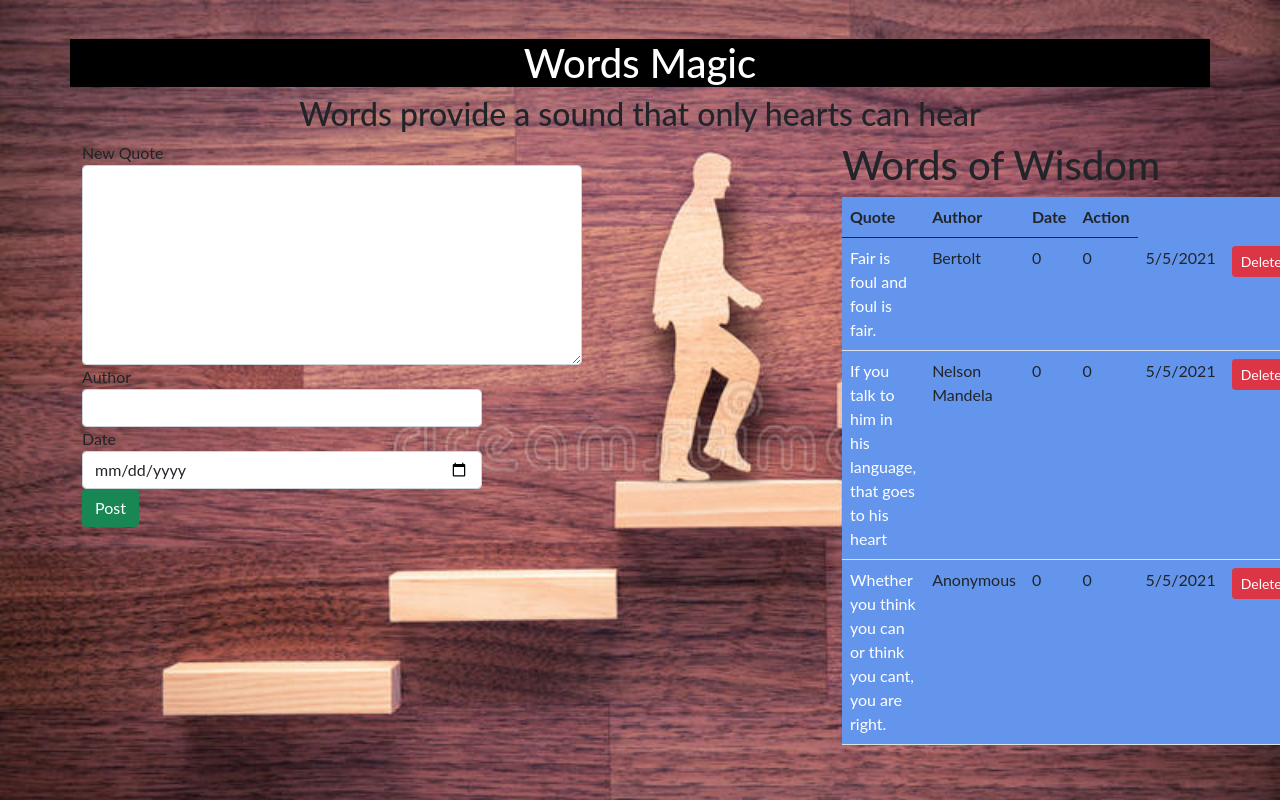
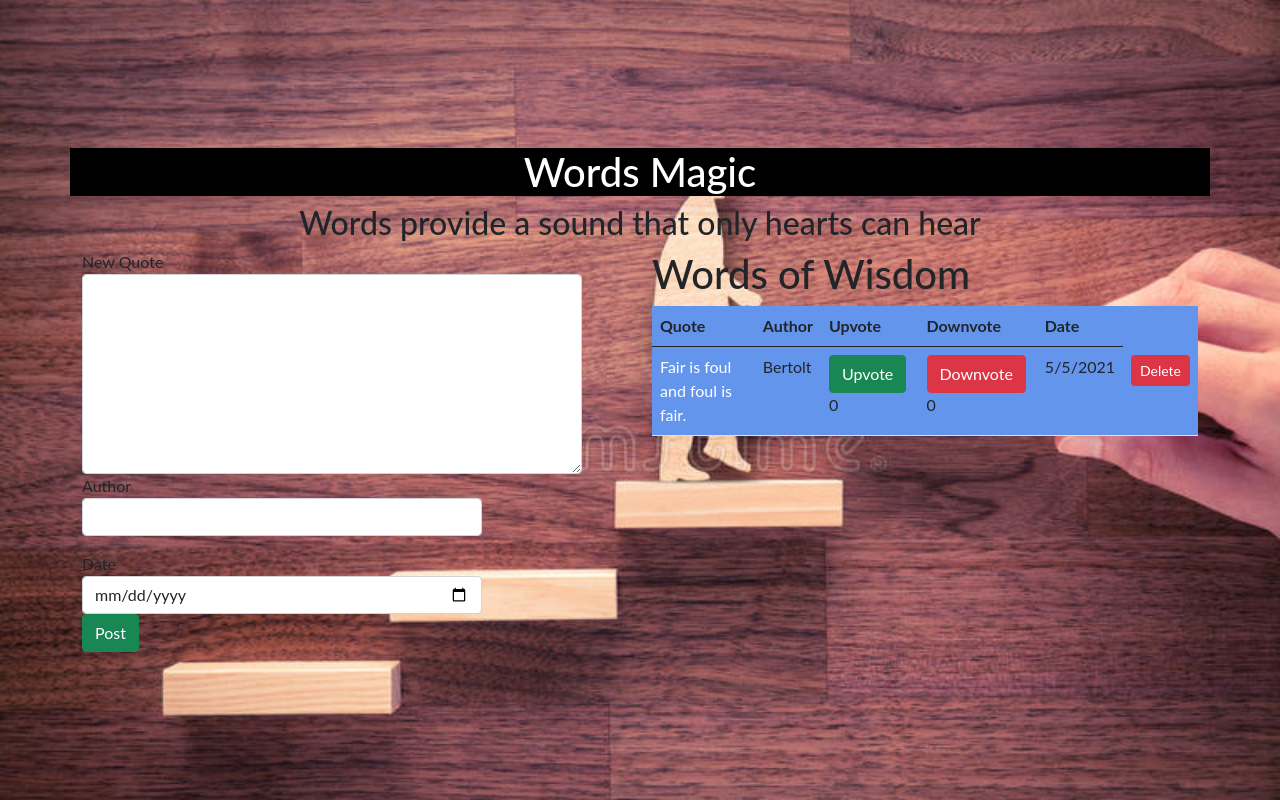
Before and after one commit to Evance23/Words, an Angular app: page / in a window 1280 px wide. Built offline with nearby package versions, Linux system fonts and the light colour scheme.

Commit message:
add new cganges

```diff
--- a/src/app/forms/forms.component.html
+++ b/src/app/forms/forms.component.html
@@ -1,7 +1,7 @@
 <div>
   <div class="container">
     <div class="row">
-      <div class="col-md-8">
+      <div class="col-md-6">
         <form>
           <div class="form-group">
             <div class="quotespace">
@@ -13,8 +13,9 @@
           <div class="detail-form">
             <label form="author">Author</label><br>
             <!-- <input type="text" name="author" class="form-control"> -->
-          <input type="text" required class="form-control" id="author" [(ngModel)]="newQuote.author" name="author">
-          </div>
+          <input type="text" required class="form-control" id="author" [(ngModel)]="newQuote.author" name="author" #author>
+            <p>{{author.value}}</p>
+        </div>
 
           <div class="detail-form">
             <label form="date">Date</label><br>
@@ -22,12 +23,12 @@
             <input type="date" required class="form-control" id="description" [(ngModel)]="newQuote.quote" name="quote">
 
           </div>
-        <button class="btn btn-success"type="submit">Post</button>
+        <button class="btn btn-success"type="submit" >Post</button>
 
       </div>
     </form>
   </div>
-      <div class="col-md-4">
+      <div class="col-md-6">
         <app-wisdom></app-wisdom>
       </div>
 </div>
--- a/src/app/forms/forms.component.ts
+++ b/src/app/forms/forms.component.ts
@@ -10,8 +10,16 @@
 
 
 export class FormsComponent implements OnInit {
+  newQuotes=[]
+  quotes:Words[]=[
+
+  new Words(1, 'Fair is foul and foul is fair.', 'Bertolt ', 0,0,"5/5/2021"),
+  // new Words(2, 'If you talk to him in his language, that goes to his heart ', 'Nelson Mandela', 0,0, "5/5/2021"),
+  // new Words(3, 'Whether you think you can or think you cant, you are right.', 'Anonymous', 0,0, "5/5/2021")
+];
 //   this.addQuote.emit(this.newQuote);
 newQuote = new Words(0, "", " ", 0,0 , " ");
+
 constructor(){
 
 }
@@ -21,25 +29,3 @@
 
 
 }
-
-
-
-
-
-// newQuote = new Words(0, "", " ", " ");
-// @Output() addQuote = new EventEmitter<Words>();
-
-
-
-
-//   submitQuote(){
-// this.addQuote.emit(this.newQuote);
-// this.newQuote = new Words(0, ""," "," ");
-
-
-    // constructor() {
-
-
-
-    // ngOnInit() {
-    // }
--- a/src/app/wisdom/wisdom.component.html
+++ b/src/app/wisdom/wisdom.component.html
@@ -23,17 +23,20 @@
 
         <th scope="col">Quote</th>
         <th scope="col">Author</th>
+        <th scope="col">Upvote</th>
+        <th scope="col">Downvote</th>
         <th scope="col">Date</th>
-        <th scope="col">Action</th>
+
+        <!-- <th scope="col">Action</th> -->
       </tr>
     </thead>
     <tbody>
-      <tr *ngFor='let quote of quotes'>
+      <tr *ngFor='let quote of quotes' let i=index>
 
         <td class="topical text-white"> {{quote.quote}}</td>
         <td class="naming">{{quote.author}}</td>
-        <td class="roman"> {{quote.upvote}}</td>
-        <td class="roman"> {{quote.downvote}}</td>
+        <td class="roman"> <button class="btn btn-success">Upvote</button> {{quote.upvote}}</td>
+        <td class="roman"> <button class="btn btn-danger">Downvote</button>{{quote.downvote}}</td>
         <td class="roman"> {{quote.date}}</td>
         <td class="roman"><button type="button" class="btn btn-danger btn-sm">Delete</button></td>
 
--- a/src/app/wisdom/wisdom.component.ts
+++ b/src/app/wisdom/wisdom.component.ts
@@ -10,8 +10,8 @@
   quotes:Words[]=[
 
       new Words(1, 'Fair is foul and foul is fair.', 'Bertolt ', 0,0,"5/5/2021"),
-      new Words(2, 'If you talk to him in his language, that goes to his heart ', 'Nelson Mandela', 0,0, "5/5/2021"),
-      new Words(3, 'Whether you think you can or think you cant, you are right.', 'Anonymous', 0,0, "5/5/2021")
+      // new Words(2, 'If you talk to him in his language, that goes to his heart ', 'Nelson Mandela', 0,0, "5/5/2021"),
+      // new Words(3, 'Whether you think you can or think you cant, you are right.', 'Anonymous', 0,0, "5/5/2021")
   ];
 
   constructor(){
@@ -42,4 +42,6 @@
 
     this.quotes.push(quotes)
 }
+
+
 }
```
